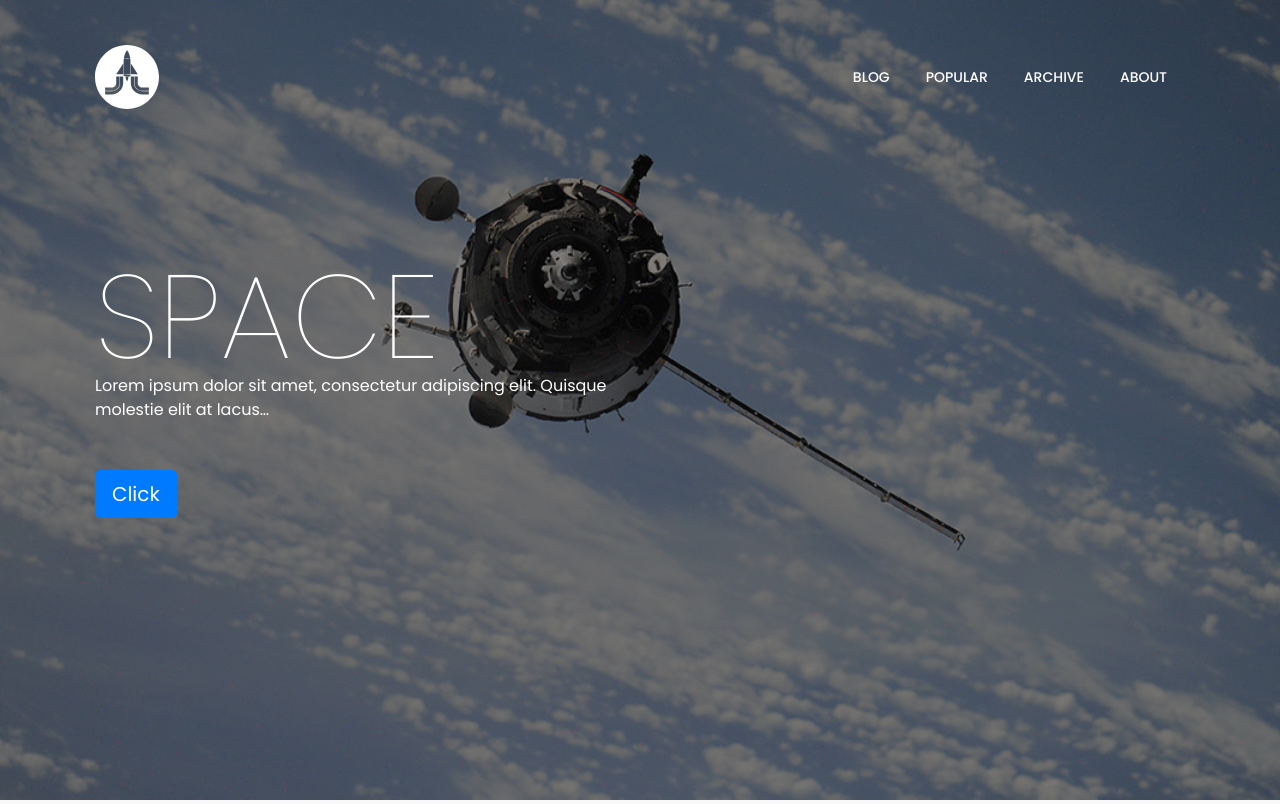
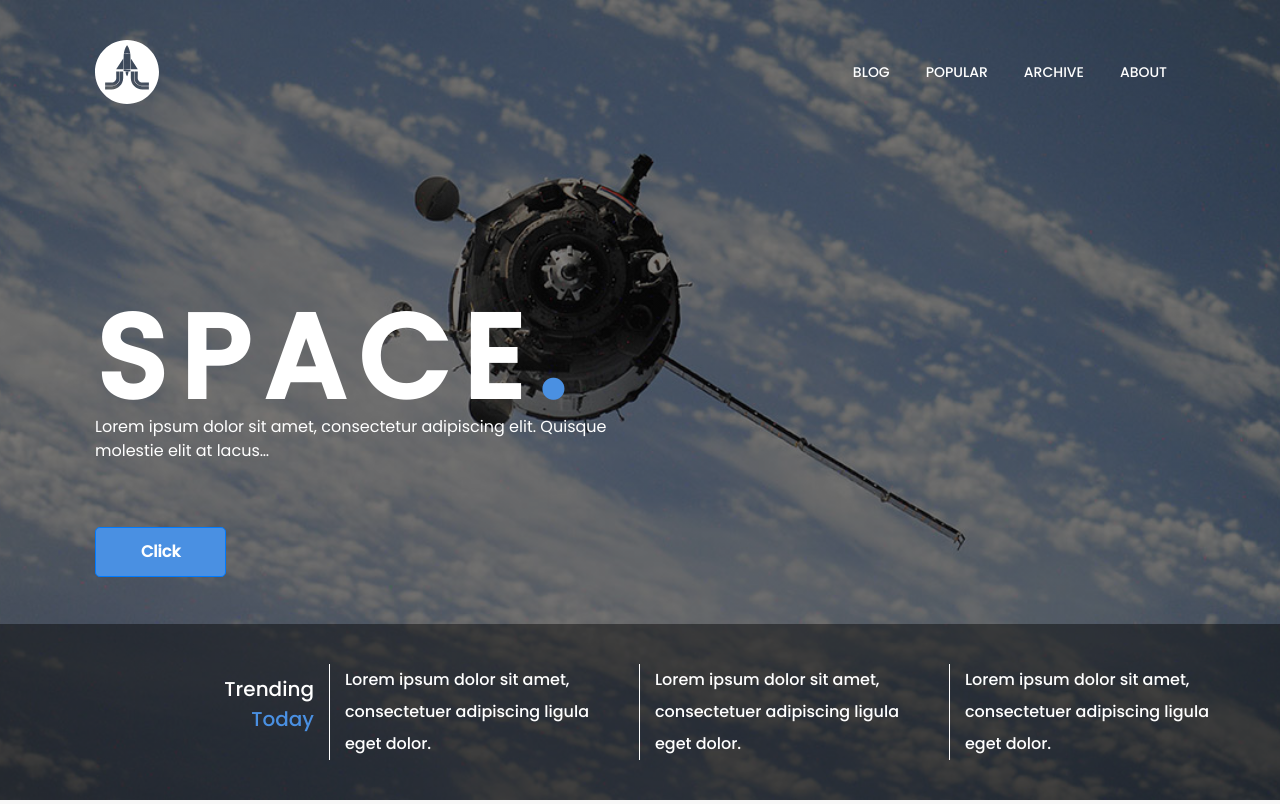
Before and after one commit to rebecagrn/spacex, a website: page index.html in a window 1280 px wide. Shown: the top 804 px of the page. Drawn offline with nearby package versions, Linux system fonts and the light colour scheme.

Commit message:
div popular & blog added, fix mobile and js scripts

```diff
--- a/css/scss/style.scss
+++ b/css/scss/style.scss
@@ -19,6 +19,7 @@
   --bgPrimary: #f8f8f8;
   --white: #fff;
   --darkColor: #3e4d60;
+  --darkSecondary: #8C94A8;
   --sky: #4a90e2;
 }
 
@@ -39,11 +40,18 @@
   color: var(--sky);
 }
 
+.deepGrey {
+  color: var(--darkSecondary);
+}
+
 .navbar {
-  padding: 40px 0;
+  padding: 35px 0;
 
   .navbar-toggler {
     z-index: 1000;
+  }
+  .logo {
+    width: 64px;
   }
 
   .nav-link {
@@ -65,7 +73,23 @@
   }
 }
 
+.menu-scroll {
+  background-color: var(--sky) !important;
+  color: #fff !important;
+  padding: 15px 0;
+  transition:.5s;
+
+  &:hover {
+    color: var(--darkColor) !important;
+  }
+}
+
 @media (max-width: 991.98px) {
+
+  .navbar-brand {
+    z-index: 99;
+  }
+
   .navbar .navbar-collapse {
     background: var(--sky);
     opacity: 0;
@@ -112,7 +136,7 @@
 @media (max-width: 991.98px) {
 
   .navbar {
-    padding: 25px;
+    padding: 20px 25px;
 
     .navbar-nav {
       margin-left: initial !important;
@@ -143,26 +167,24 @@
     max-width: 567px;
   }
 
-  btn {
-    padding: 10px 34px;
-    color: var(--sky);
+  .btn {
+    padding: 12px 45px;
+    background: var(--sky);
+    font-size: 1em;
+    font-weight: 600;
   }
-
-  // &::before {
-  //     content: "";
-  //     position: absolute;
-  //     left: 0; right: 0;
-  //     top: 0; bottom: 0;
-  //     background: rgba(0, 0, 0, 0.39);
-  //   }
-  }
+}
 
 .masthead h1 {
   font-size: 3em;
-  font-weight: 250;
-  margin: 0;
+  font-weight: 600;
+  margin: 100px 0;
   padding: 0;
   color: var(--white);
+
+  span {
+    color: var(--sky);
+  }
 }
 
 @media (min-width: 992px) {
@@ -172,13 +194,75 @@
   .masthead h1 {
     font-size: 7.375em;
     line-height: 67px;
+    font-weight: 600;
+    letter-spacing: 13px;
   }
 }
 
+@media (max-width: 991.98px) {
+  .masthead {
+    p {
+      font-size: 1em;
+    }
+  }
+}
+
+/** Popular **/
+.popular {
+  position: absolute;
+  bottom: 0;
+  left: 0;
+  right: 0;
+  padding: 40px 10px;
+  background: rgba(0, 0, 0, 0.450);
+
+  .row {
+    align-content: center;
+  }
+
+  .trending {
+    max-width: 310px;
+    font-size: 1em;
+    font-weight: 500;
+    line-height: 32px;
+    border-right: 1px solid #fff;
+
+    p {
+      align-self: center;
+    }
+
+    &:first-child {
+      font-size: 1.25em;
+      line-height: 30px;
+      text-align: end;
+      display: flex;
+      justify-content: flex-end;
+    }
+
+    &:last-child {
+      border: none;
+    }
+
+    span {
+      color: var(--sky);
+    }
+  }
+}
+
+/*** Blog **/
+#blog {
+  margin: 100px;
+}
+
+/*** About **/
 .about-us {
   margin-top: 120px;
+  margin-bottom: 60px;
+  color: var(--darkColor);
 
   .about-text {
+    padding-left: .25rem;
+
     h2 {
       color: var(--sky);
       text-transform: uppercase;
@@ -195,6 +279,7 @@
   .about-text {
     margin-top: 30px;
     margin-bottom: 30px;
+    padding-left: 0 !important;
 }
 }
 
--- a/index.html
+++ b/index.html
@@ -11,19 +11,17 @@
   <!-- Bootstrap -->
   <link rel="stylesheet" href="https://stackpath.bootstrapcdn.com/bootstrap/4.5.0/css/bootstrap.min.css"
     integrity="sha384-9aIt2nRpC12Uk9gS9baDl411NQApFmC26EwAOH8WgZl5MYYxFfc+NcPb1dKGj7Sk" crossorigin="anonymous">
-
   <!-- CSS -->
   <link rel="stylesheet" href="css/style.css">
-
   <!-- Fonts -->
   <link href="https://fonts.googleapis.com/css2?family=Poppins:wght@100;400;500&display=swap" rel="stylesheet">
 </head>
 
 <body>
   <!-- Nav -->
-  <nav class="navbar navbar-transparent navbar-expand-lg fixed-top">
+  <nav id="menu" class="navbar navbar-expand-lg fixed-top">
     <div class="container">
-      <a class="navbar-brand" href="#"><img src="/img/logo.svg"></a>
+      <a class="navbar-brand" href="#"><img class="logo" src="/img/logo.svg"></a>
       <button data-toggle="collapse" class="navbar-toggler custom-toggler" data-target="#navcol-1"><span
           class="sr-only">Toggle navigation</span><span class="navbar-toggler-icon"
           style="width: 30px;height: 30px;"></span></button>
@@ -41,19 +39,49 @@
   <!-- Masthead -->
   <header class="masthead d-flex">
     <div class="container text-left my-auto">
-      <h1 class="mb-4">SPACE</h1>
+      <h1 class="mb-4">SPACE<span>.</span></h1>
       <p class="mb-5">Lorem ipsum dolor sit amet, consectetur adipiscing elit. Quisque molestie elit at lacus…</p>
-      <a class="btn btn-primary btn-lg" href="#about">Click</a>
+      <a class="btn btn-primary btn-lg mt-3" href="#about">Click</a>
+
+      <div id="popular" class="popular text-white align-items-center d-none d-md-block">
+        <div class="row justify-content-center">
+          <div class="col-md-3 trending">
+            <p>Trending <br><span>Today</span></p>
+          </div>
+          <div class="col-md-3 trending">
+            Lorem ipsum dolor sit amet,
+            consectetuer adipiscing
+            ligula eget dolor.
+          </div>
+          <div class="col-md-3 trending">
+            Lorem ipsum dolor sit amet,
+            consectetuer adipiscing
+            ligula eget dolor.
+          </div>
+          <div class="col-md-3 trending">
+            Lorem ipsum dolor sit amet,
+            consectetuer adipiscing
+            ligula eget dolor.
+          </div>
+        </div>
+      </div>
+
     </div>
   </header>
 
   <!-- Blog -->
+  <section id="blog">
+    <div class="container">
+
+    </div>
+
+  </section>
 
   <!-- About -->
   <section id="about" class="about-us">
     <div class="container">
       <div class="row">
-        <div class="col-12 col-md-4">
+        <div class="col-12 col-md-4 d-flex align-items-center p-0">
           <img src="img/about-img.jpg" alt="about-img" class="img-fluid rounded">
         </div>
         <div class="col-12 col-md-8">
@@ -63,7 +91,8 @@
               Cum sociis natoque penatibus et magnis dis parturient montes, nascetur ridiculus mus. Donec quam felis,
               ultricies nec, pellentesque eu, pretium quis, sem. Nulla consequat massa quis enim. Donec pede justo,
               fringilla vel, aliquet nec, vulputate eget, arcu.</p>
-            <p>In enim justo, rhoncus ut, imperdiet a, venenatis vitae, justo. Nullam dictum felis eu pede mollis
+            <p class="m-0">In enim justo, rhoncus ut, imperdiet a, venenatis vitae, justo. Nullam dictum felis eu pede
+              mollis
               pretium. Integer tincidunt. Cras dapibus. Vivamus elementum semper nisi. Aenean vulputate eleifend tellus.
               Aenean leo ligula, porttitor eu, consequat vitae, eleifend ac, enim. Aliquam lorem ante, dapibus in,
               viverra quis, feugiat a, tellus. Phasellus viverra nulla ut metus varius laoreet. Quisque rutrum.</p>
@@ -81,7 +110,7 @@
     <p>© 2020 Created by Joyjet Digital Space Agency. <a href="http://rebecag.com/" target="_black">rebecag.com</a></p>
   </footer>
 
-
+  <script src="./js/main.js"></script>
 
   <!-- JS, Popper.js, and jQuery -->
   <script src="https://code.jquery.com/jquery-3.5.1.slim.min.js"
@@ -93,6 +122,7 @@
   <script src="https://stackpath.bootstrapcdn.com/bootstrap/4.5.0/js/bootstrap.min.js"
     integrity="sha384-OgVRvuATP1z7JjHLkuOU7Xw704+h835Lr+6QL9UvYjZE3Ipu6Tp75j7Bh/kR0JKI"
     crossorigin="anonymous"></script>
+
 </body>
 
 </html>
--- a/js/main.js
+++ b/js/main.js
@@ -1 +1,12 @@
 //'use strict'
+
+var el = document.getElementById('menu'); // target
+var numPx = '250';
+
+window.addEventListener('scroll', function() {
+    if (window.scrollY > numPx) {
+    	el.classList.add('menu-scroll');
+    } else {
+      el.classList.remove('menu-scroll');
+    }
+});
```
Also changed, not shown: css/style.css, 1 other file.
